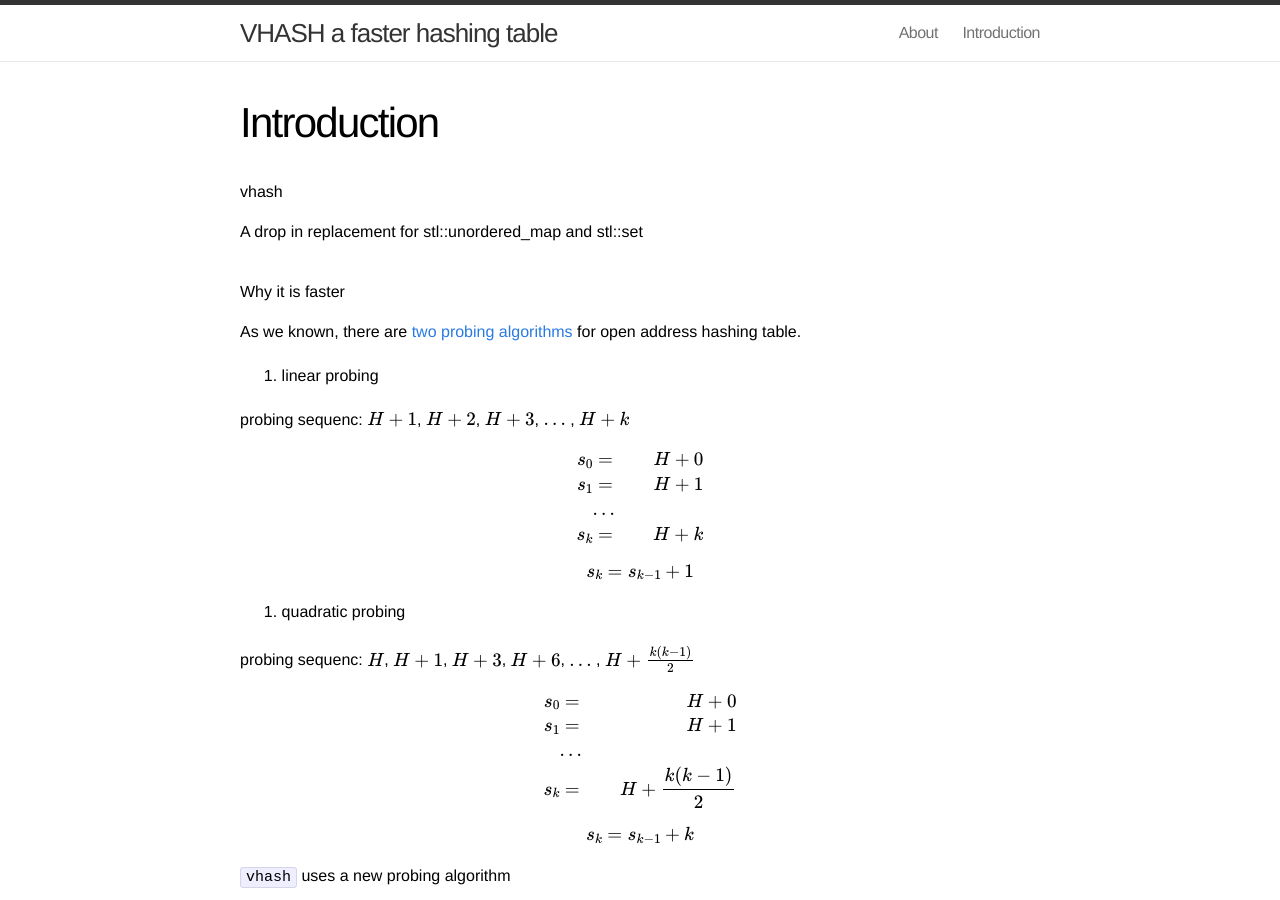
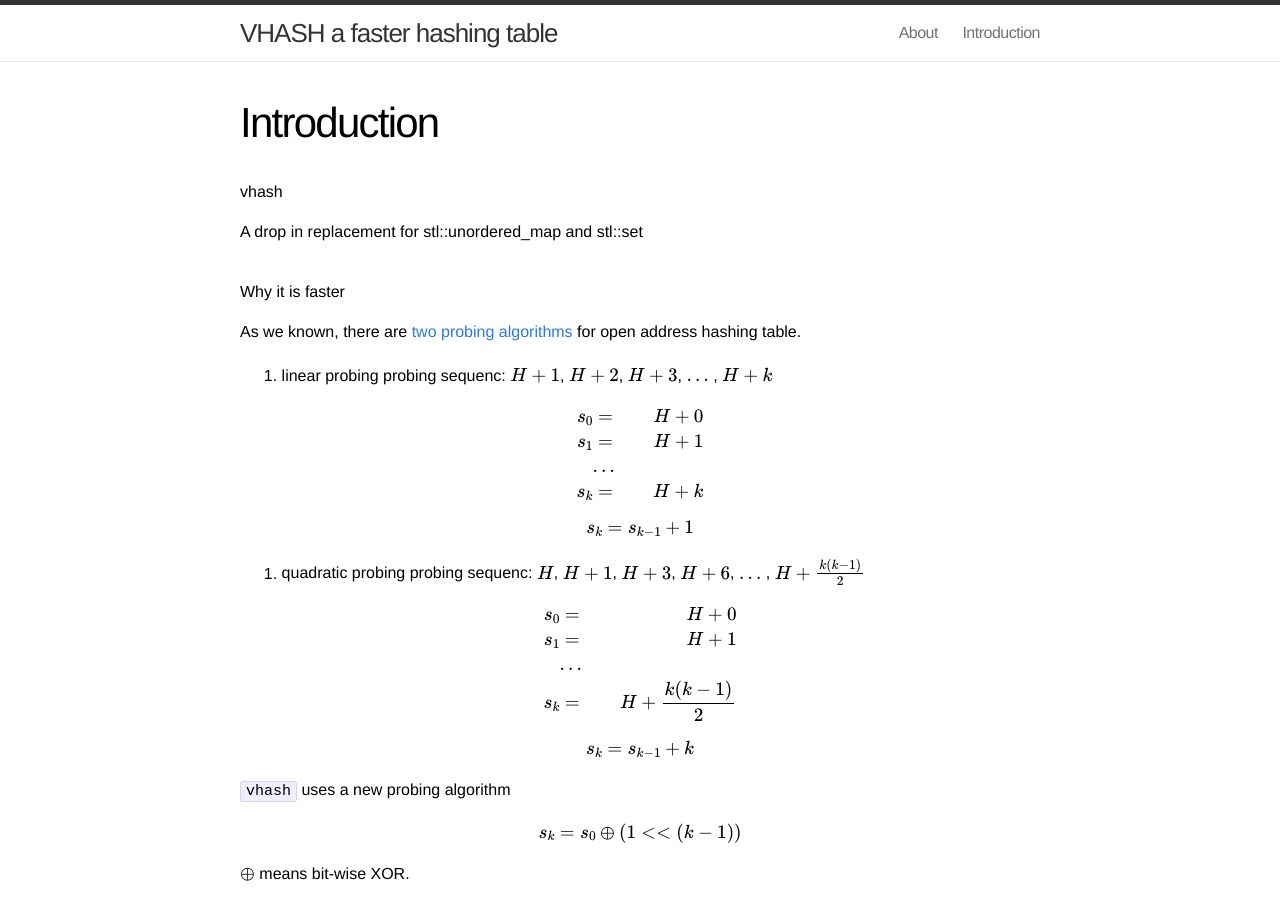
Before and after one commit to wcy123/vhash, a Jekyll site: the page built from index.md, in a window 1280 px wide and 900 px high. Built offline with Jekyll 4.4.1, drawn with Linux system fonts in a browser that asks for light colours; formulas are drawn with MathJax 3.

```diff
--- a/_includes/header.html
+++ b/_includes/header.html
@@ -1,8 +1,5 @@
 <header class="site-header">
   <script type="text/javascript" src="http://cdn.mathjax.org/mathjax/latest/MathJax.js?config=TeX-AMS-MML_HTMLorMML"></script>
-  <script type="text/x-mathjax-config">
-       MathJax.Hub.Config({tex2jax: {inlineMath: [['$','$'],['[',']']]}});
-  </script>
   <div class="wrap">
 
     <a class="site-title" href="{{ site.baseurl }}/">{{ site.title }}</a>
--- a/index.md
+++ b/index.md
@@ -13,58 +13,57 @@ Why it is faster
 As we known, there are [two probing algorithms](http://en.wikipedia.org/wiki/Quadratic_probing) for open address hashing table.
 
  1. linear probing
-<p>
-probing sequenc: $H+1$, $H+2$, $H+3$, $...$ , $H+k$
-\[
+probing sequenc: $$H+1$$, $$H+2$$, $$H+3$$, $$...$$ , $$H+k$$
+
+$$
 \begin{aligned}
  s_0 &=& H + 0 \\
  s_1 &=& H + 1  \\
  &...&  \\
  s_k &=& H + k
 \end{aligned}
-\]
-\[
+$$
+
+$$
         s_k = s_{k-1} + 1
-\]
-</p>
+$$
+
 
  2. quadratic probing
-<p>
-probing sequenc: $H$, $H+1$, $H+3$, $H+6$, $...$ , $H+ \frac{k(k-1)}{2}$
-\[
+probing sequenc: $$H$$, $$H+1$$, $$H+3$$, $$H+6$$, $$...$$ , $$H+ \frac{k(k-1)}{2}$$
+
+$$
 \begin{aligned}
  s_0 &=& H + 0 \\
  s_1 &=& H + 1  \\
  &...&  \\
  s_k &=& H + \frac{k(k-1)}{2}
 \end{aligned}
-\]
-\[
+$$
+
+$$
         s_k = s_{k-1} + k
-\]
-</p>
-
+$$
 
 `vhash` uses a new probing algorithm
-<p>
-\[
+
+$$
 s_k = s_0 \oplus (1<<(k-1))
-\]
-$\oplus$ means bit-wise XOR.
-</p>
-<p>
+$$
 
-If $s_k$ is a 32 bit ingeter, we get $s_1$ by flipping the first bit
-of $s_0$, $s_2$ by flipping the second bit of $s_0$. The maximum
-number of probes is $\log_2(N)$, where $N$ is the number of buckets.
-For other two algorithms, the maximum number of probes is $N$. When no
+$$\oplus$$ means bit-wise XOR.
+
+If $$s_k$$ is a 32 bit ingeter, we get $$s_1$$ by flipping the first bit
+of $$s_0$$, $$s_2$$ by flipping the second bit of $$s_0$$. The maximum
+number of probes is $$\log_2(N)$$, where $$N$$ is the number of buckets.
+For other two algorithms, the maximum number of probes is $$N$$. When no
 avaiable bucket could be found, we try to enlarge the buckets.
 Because we do not probe all avaiable buckets, in average, the load
-factor $n/N$ is most likely less than 0.5, where $n$ is the number of
+factor $$n/N$$ is most likely less than 0.5, where $$n$$ is the number of
 elements. However, in a special case, if we add number sequencely,
 there is no collision at all, so the load factor becomes 1 before
-enlarging buckets. $N$ is a power of 2.
-</p>
+enlarging buckets. $$N$$ is a power of 2.
+
 
 benchmark
 =========
```
